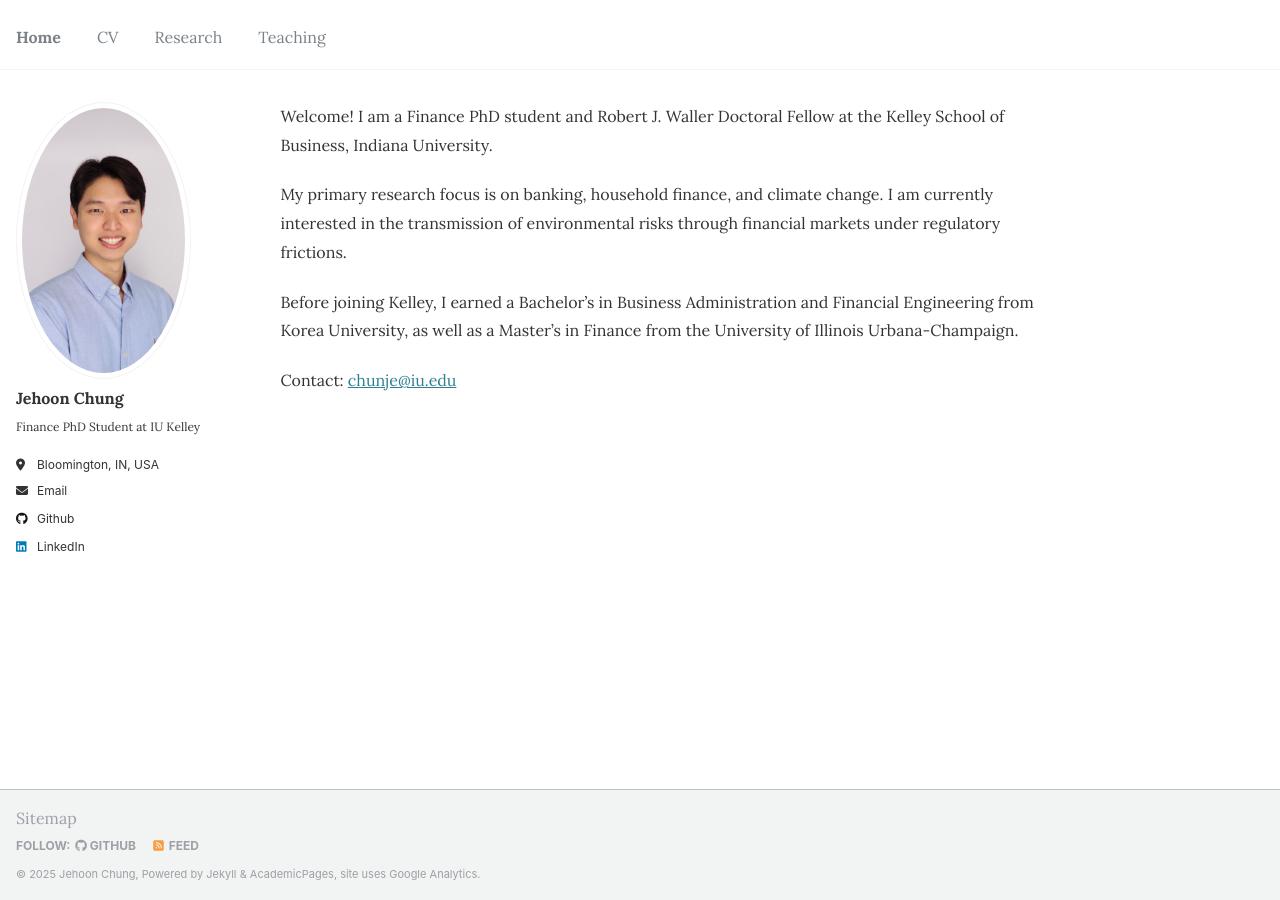
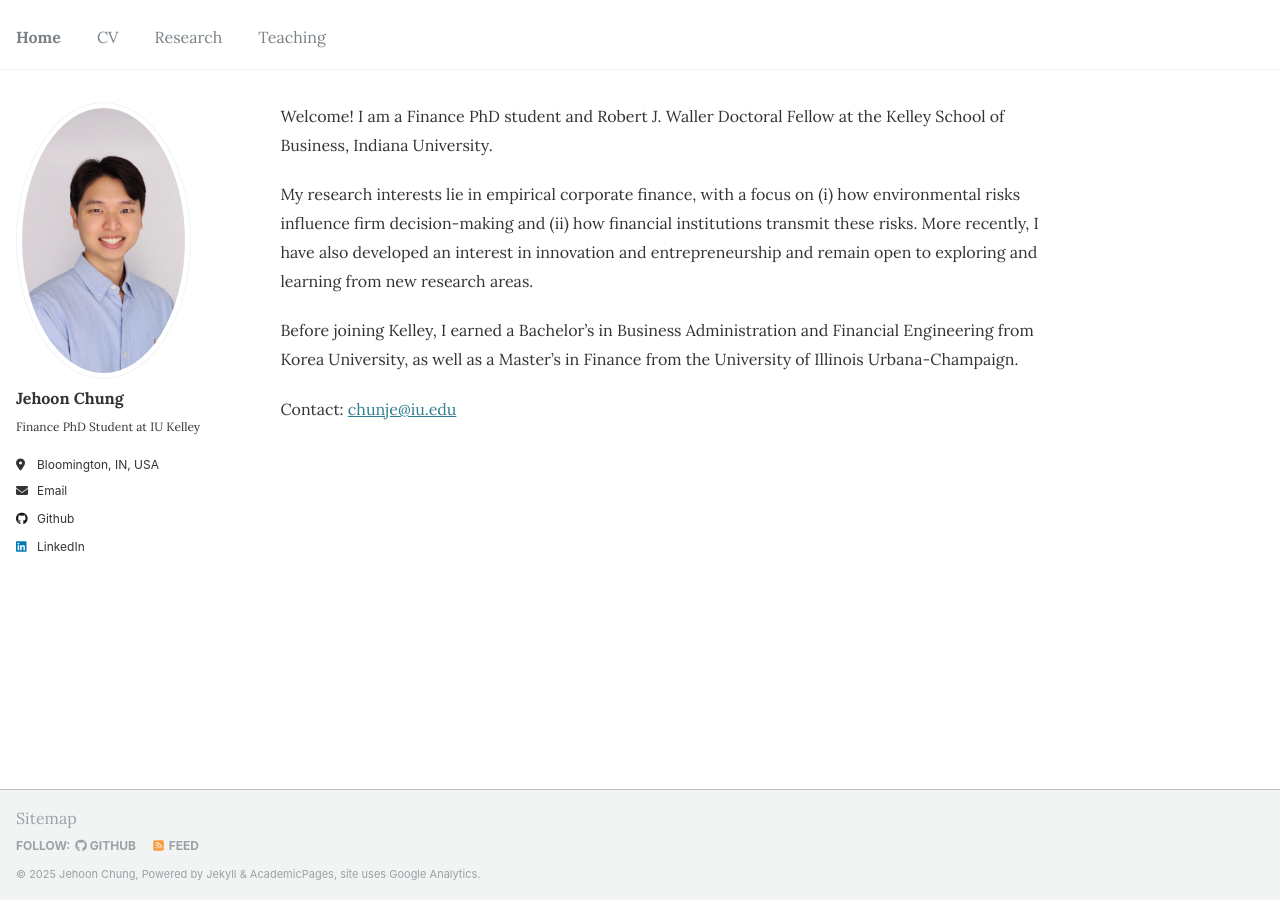
Before and after one commit to JehoonChung/jehoonchung.github.io, a Jekyll site: the page built from _pages/about.md, in a window 1280 px wide. Built offline with Jekyll 4.4.1, drawn with Linux system fonts in a browser that asks for light colours.

Commit message:
Update about.md

```diff
--- a/_pages/about.md
+++ b/_pages/about.md
@@ -9,7 +9,7 @@ redirect_from:
 
 Welcome! I am a Finance PhD student and Robert J. Waller Doctoral Fellow at the Kelley School of Business, Indiana University.
 
-My primary research focus is on banking, household finance, and climate change. I am currently interested in the transmission of environmental risks through financial markets under regulatory frictions.
+My research interests lie in empirical corporate finance, with a focus on (i) how environmental risks influence firm decision-making and (ii) how financial institutions transmit these risks. More recently, I have also developed an interest in innovation and entrepreneurship and remain open to exploring and learning from new research areas.
 
 Before joining Kelley, I earned a Bachelor's in Business Administration and Financial Engineering from Korea University, as well as a Master’s in Finance from the University of Illinois Urbana-Champaign.
 
```
